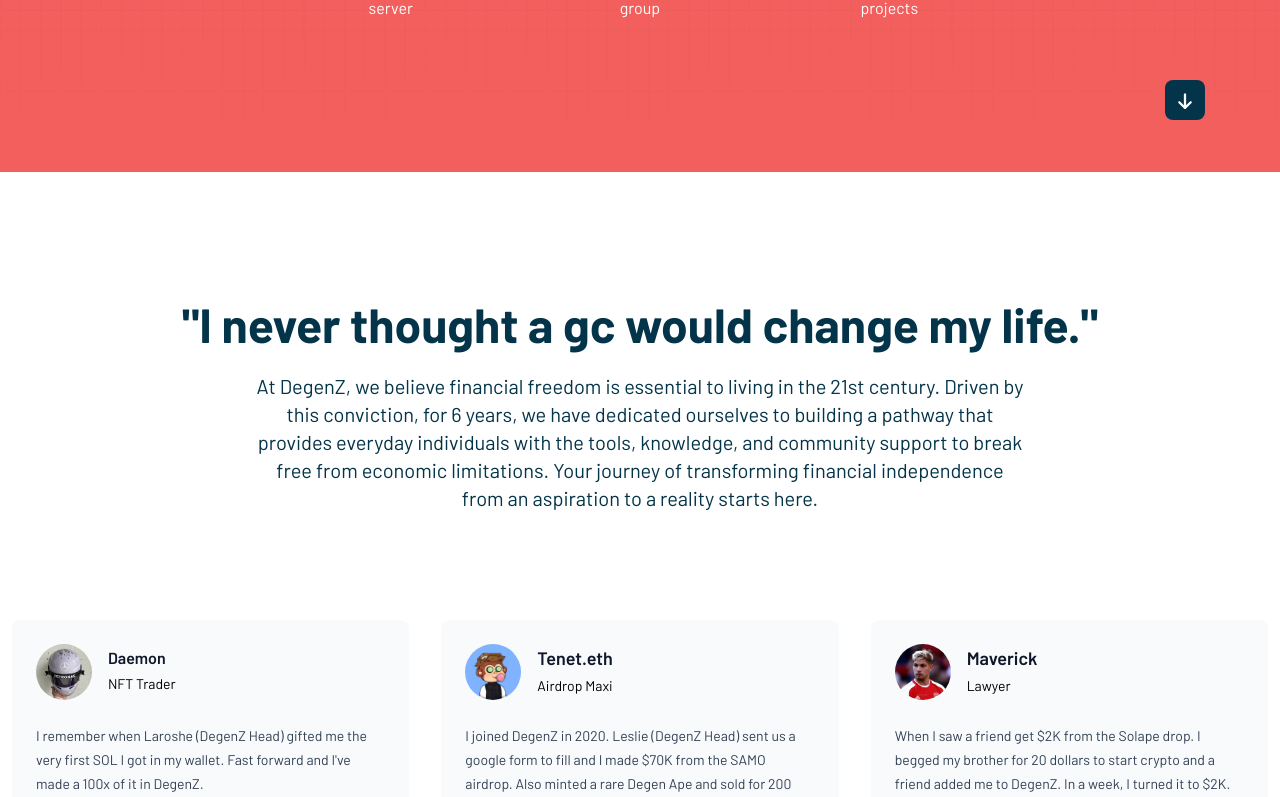
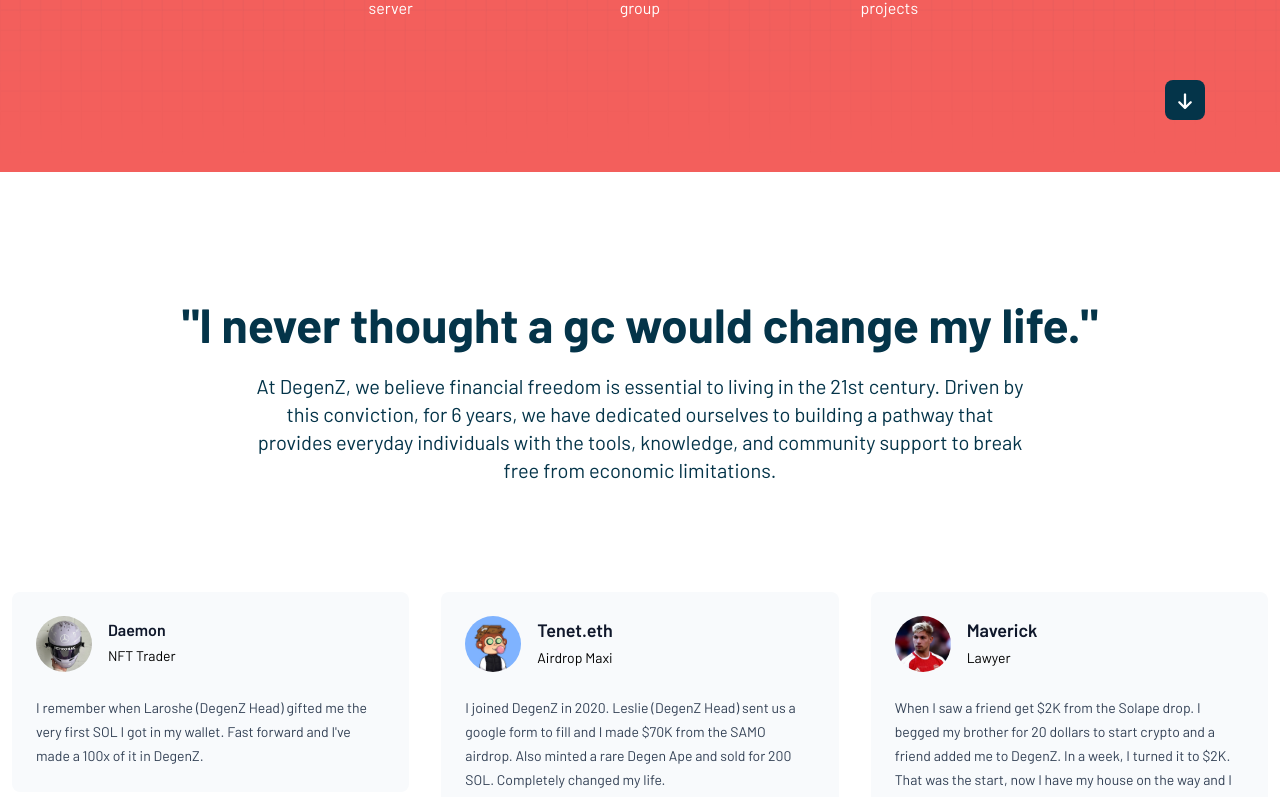
Before and after one commit to Atenbot/DegenZ, a React (Vite) app: page / in a window 1280 px wide. Shown: the part 496-1293 px from the top of the page. Built offline with nearby package versions, Linux system fonts and the light colour scheme; a web font is replaced by a local one.

Commit message:
polishing

```diff
--- a/src/Entrance.jsx
+++ b/src/Entrance.jsx
@@ -9,7 +9,7 @@
           Membership Entrance
         </h1>
         <div className="flex pt-2 flex-col md:flex-row md:items-center md:gap-4 lg:gap-6 lg:flex-row lg:justify-center">
-          <p className="font-barlow pb-1.5 w-[280px] text-gray-900 text-sm md:text-3xl md:w-[350px] md:pt-4 lg:text-left lg:text-xl lg:w-full lg:pt-0">
+          <p className="font-barlow pb-1.5 w-[300px] text-gray-900 md:text-3xl md:w-[350px] md:pt-4 lg:text-left lg:text-xl lg:w-full lg:pt-0">
             Looking to join our community? Entry into DegenZ is free and open to
             everbody!
           </p>
--- a/src/Features.jsx
+++ b/src/Features.jsx
@@ -31,7 +31,7 @@
     {
       title: "Alpha Insights",
       content:
-        "Experienced members of the DegenZ team continually provide community members with updates on opportunities in the crypto space."
+        "Experienced members of the DegenZ team continually provide community members with updates on profitable opportunities in the crypto space."
     },
     {
       title: "Partner Access",
--- a/src/Testimonials.jsx
+++ b/src/Testimonials.jsx
@@ -306,9 +306,7 @@
             the 21st century. Driven by this conviction, for 6 years, we have
             dedicated ourselves to building a pathway that provides everyday
             individuals with the tools, knowledge, and community support to
-            break free from economic limitations. Your journey of
-            transforming financial independence from an aspiration to a reality
-            starts here.
+            break free from economic limitations.
           </p>
         </div>
         {content}
```
